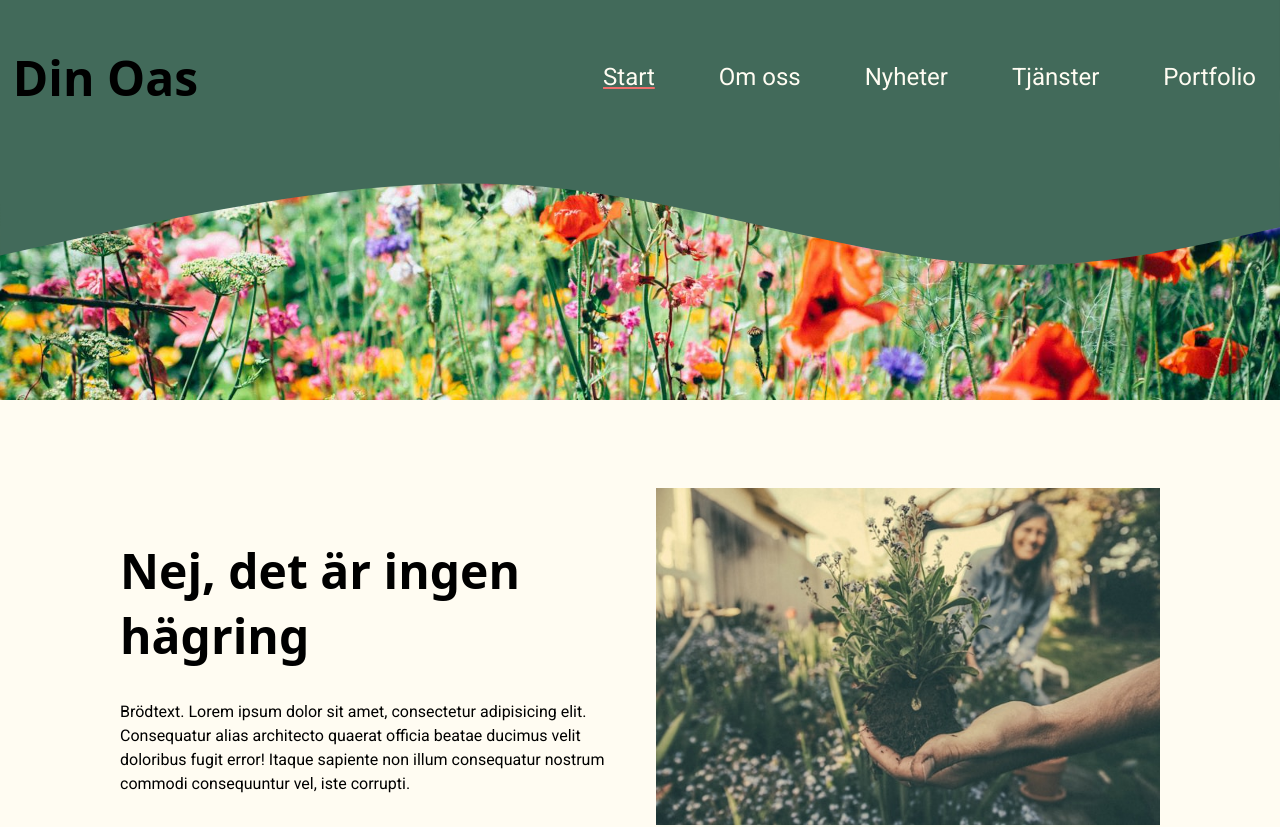
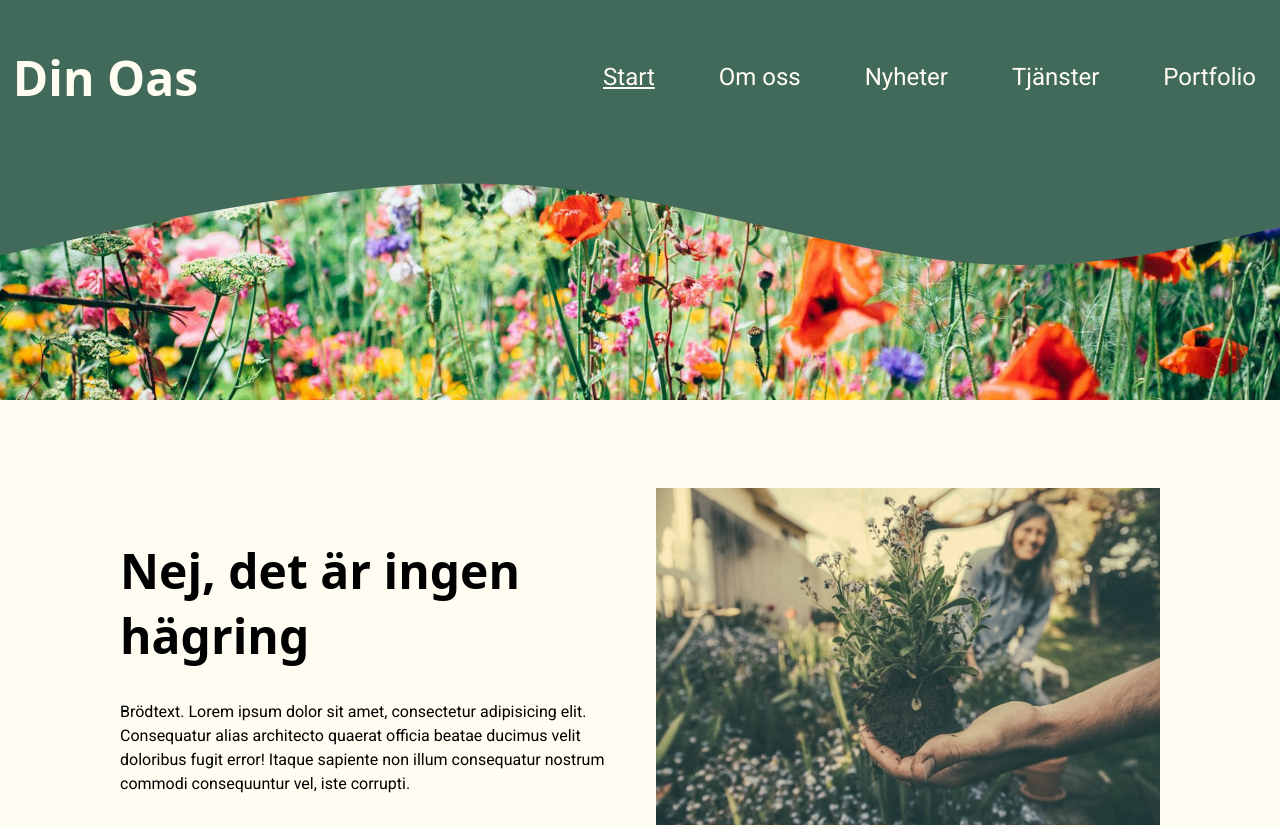
Before and after one commit to stinaRamona/dinoas_frontend, a React (Vite) app: page / in a window 1280 px wide. Shown: the top 827 px of the page. Built offline with nearby package versions, Linux system fonts and the light colour scheme; no server answers; a web font is replaced by a local one.

Commit message:
mindre ändringar i filer

```diff
--- a/src/App.tsx
+++ b/src/App.tsx
@@ -1,6 +1,4 @@
-import { useState } from 'react'
-import reactLogo from './assets/react.svg'
-import viteLogo from '/vite.svg'
+
 import './App.css'
 
 function App() {
--- a/src/css/Header.css
+++ b/src/css/Header.css
@@ -68,7 +68,7 @@ ul li .nav-link:before {
     position: absolute;
     inset: auto 0 0 0;
     height: 3px;
-    background: #ef6f6c;
+    background: #fffcf2;
     scale: 0 1;
     transition: scale 0.3s, translate 0s 0.3s;
 }
@@ -81,7 +81,7 @@ ul li .nav-link:hover:before {
 
 ul li .nav-link.active {
     text-decoration: underline;
-    text-decoration-color:#ef6f6c;
+    text-decoration-color:#fffcf2;
 }
 
 /*headerwave*/
@@ -95,6 +95,7 @@ ul li .nav-link.active {
     max-width:200px;
     height: auto;
     padding:1%;
+    color: #fffcf2
 }
 
 /*Logga ut knapp*/
```
